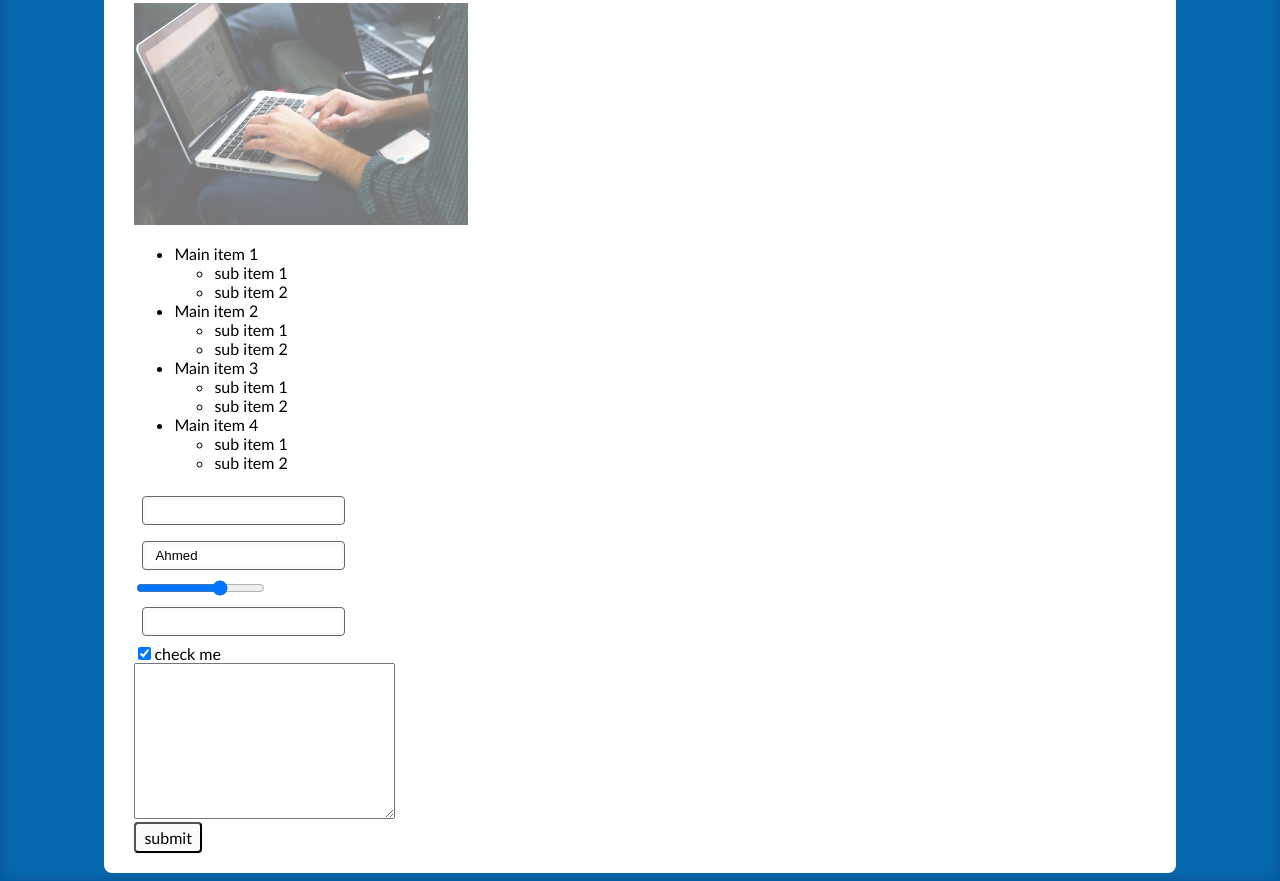
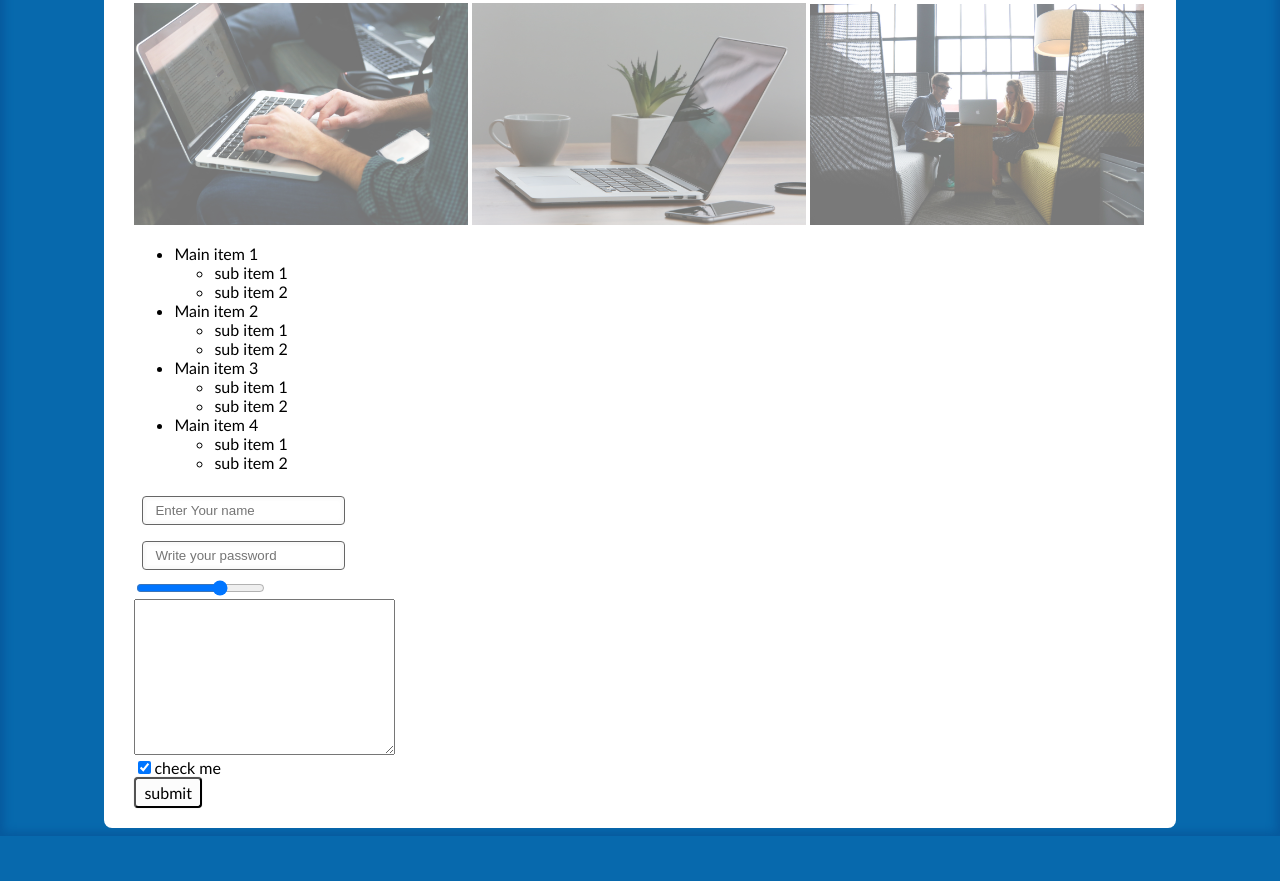
Before and after one commit to a-soliman/Jquey-Summarizing, a plain HTML site: page index.html in a window 1280 px wide. Shown: the part 411-1292 px from the top of the page. After the commit the page ends 1247 px from the top, so only its background shows below. Drawn offline with nearby package versions, Linux system fonts and the light colour scheme.

Commit message:
modified the form instructions

```diff
--- a/index.html
+++ b/index.html
@@ -27,6 +27,8 @@
 
     <div class="gallery">
         <img src="images/laptop-mobile_small.jpg" alt="">
+        <img src="images/laptop-on-table_small.jpg" alt="">
+        <img src="images/people-office-group-team_small.jpg" alt="">
     </div>
 
 
@@ -53,13 +55,21 @@
         </ul></li>
     </ul>
 
-    <form action="">
-      <input type="password"><br>
-      <input type="text" value="Ahmed"> <br>
-      <input type="range" min="1" max="10" value="7"> <br>
-      <input type="email"><br>
-      <input type="checkbox" name="cb" checked><label for="cb">check me</label> <br>
-      <textarea name="" id="" cols="30" rows="10"></textarea><br>
+    <form action="" id="form">
+      <input type="text" id="name" placeholder="Enter Your name">
+      <span id="name-feedback"></span> <br>
+
+      <input type="password" id="password" placeholder="Write your password">
+      <span id="password-feedback"></span> <br>
+
+      <input id="amount" type="range" min="1" max="10" value="7"> <br>
+
+      <textarea id="message" name="" id="" cols="30" rows="10"></textarea>
+      <span id="message-feedback"></span> <br>
+
+      <input type="checkbox" name="cb" id="checkbox" checked><label for="cb">check me</label>
+      <span id="checkbox-feedback"></span> <br>
+
       <input type="submit" value="submit">
     </form>
   </div>
```
